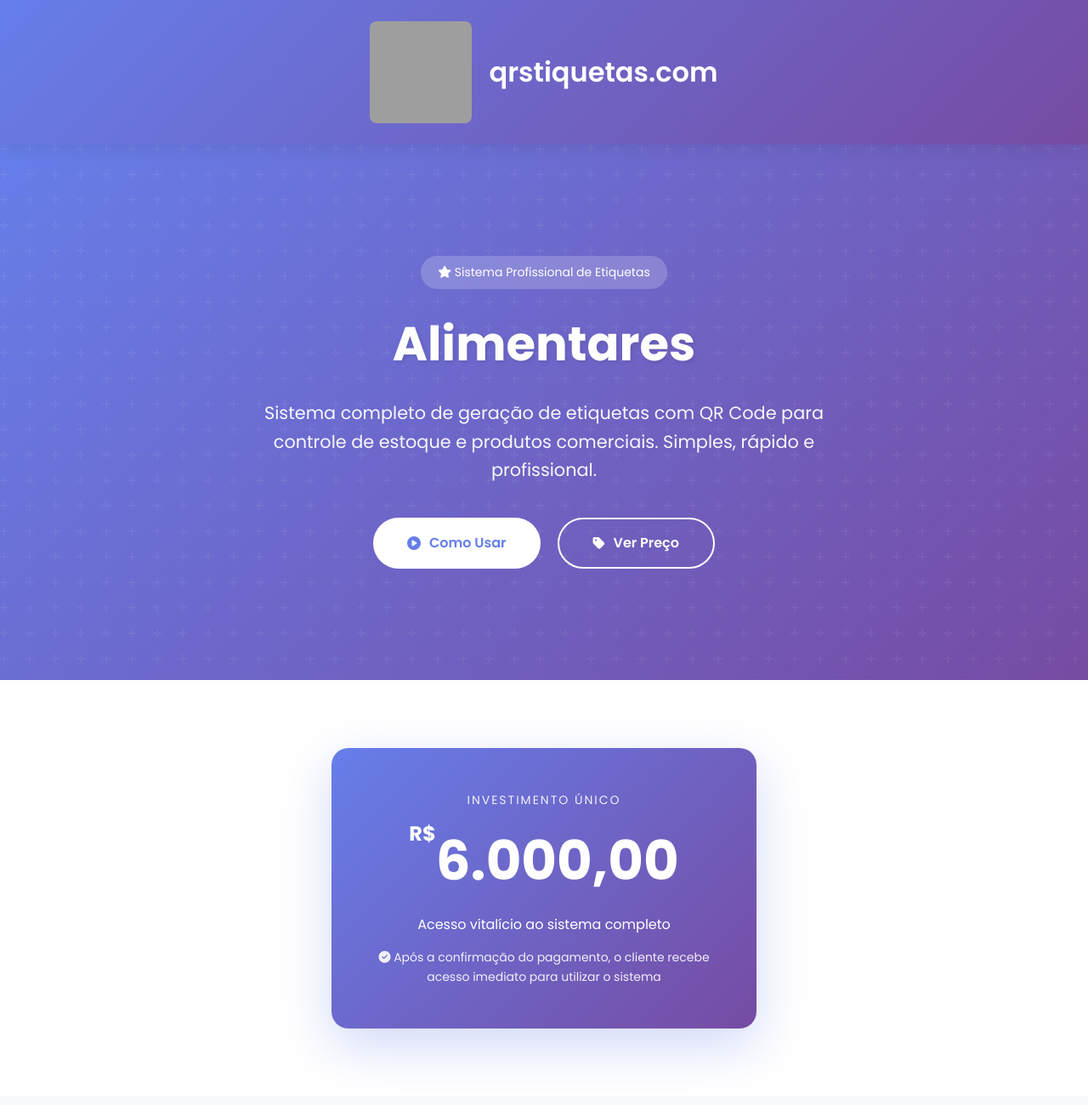
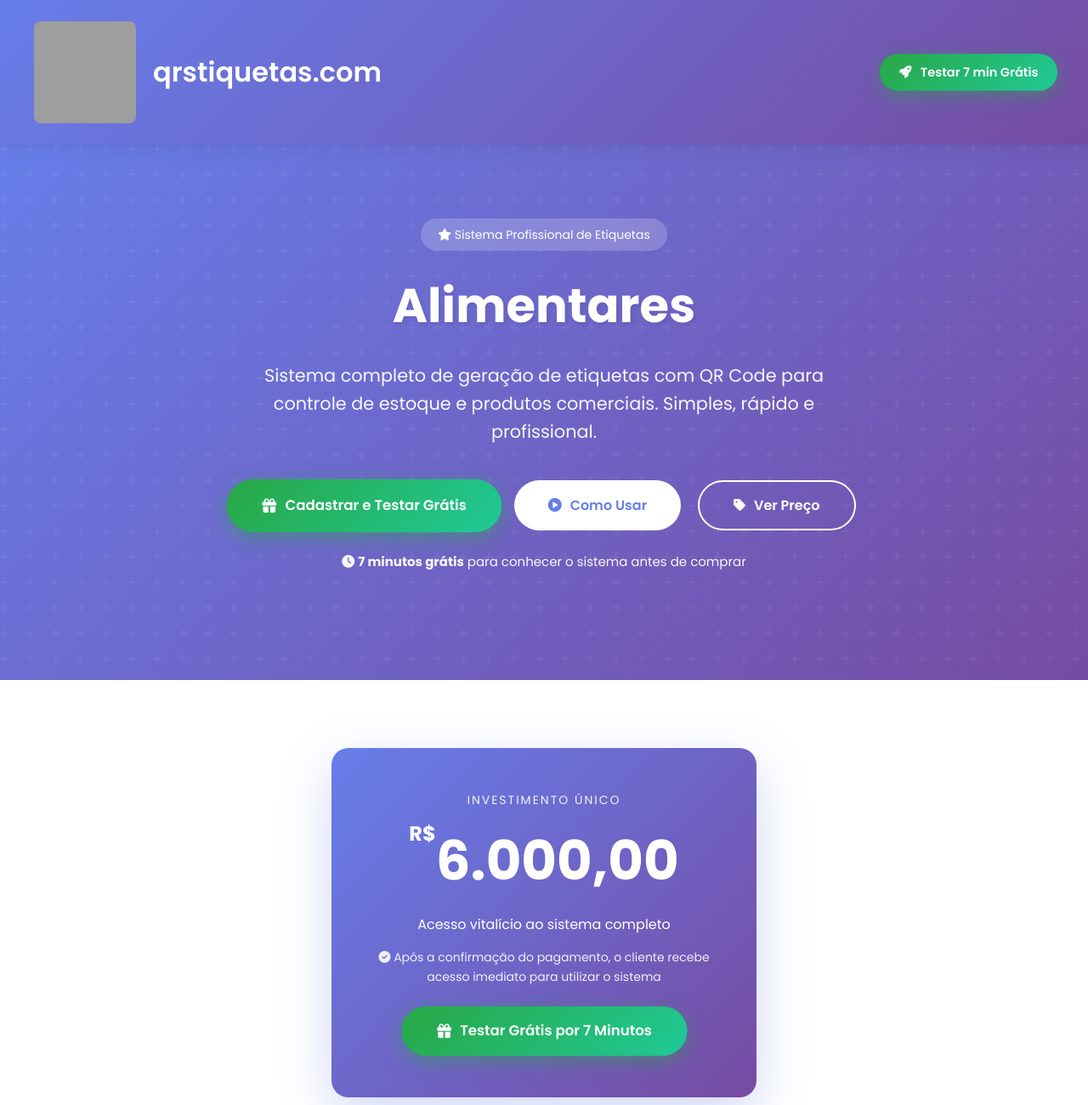
Before and after one commit to Alexandrexicara/qretiquetas.com, a website: page index.html in a window 1280 px wide. Shown: the top 1300 px of the page at 85% size. Drawn offline with Linux system fonts and the light colour scheme; grey boxes are pictures that could not be loaded.

```diff
--- a/index.html
+++ b/index.html
@@ -31,6 +31,9 @@
         .btn-primary:hover { transform: translateY(-3px); box-shadow: 0 10px 30px rgba(0,0,0,0.2); }
         .btn-secondary { background: transparent; color: white; border: 2px solid white; }
         .btn-secondary:hover { background: white; color: #667eea; }
+        .btn-trial { background: linear-gradient(135deg, #28a745, #20c997); color: white; box-shadow: 0 6px 20px rgba(40,167,69,0.5); animation: trialBlink 2s ease-in-out infinite; }
+        .btn-trial:hover { transform: translateY(-3px) scale(1.05); box-shadow: 0 12px 30px rgba(40,167,69,0.6); }
+        @keyframes trialBlink { 0%,100% { transform: scale(1); } 50% { transform: scale(1.04); } }
         .price-section { background: #fff; padding: 80px 20px; text-align: center; }
         .price-card { max-width: 500px; margin: 0 auto; background: linear-gradient(135deg, #667eea 0%, #764ba2 100%); border-radius: 20px; padding: 50px; color: white; box-shadow: 0 20px 60px rgba(102, 126, 234, 0.3); }
         .price-label { font-size: 14px; text-transform: uppercase; letter-spacing: 2px; opacity: 0.9; margin-bottom: 10px; }
@@ -94,6 +97,9 @@
         <div class="header-content">
             <img src="img/logo.png" alt="Logo" class="header-logo">
             <h1 class="header-title">qrstiquetas.com</h1>
+            <a href="cadastro.html" class="btn btn-trial" style="padding:10px 22px;font-size:14px;margin-left:auto;">
+                <i class="fas fa-rocket"></i> Testar 7 min Grátis
+            </a>
         </div>
     </header>
 
@@ -103,9 +109,13 @@
             <h1>Alimentares</h1>
             <p>Sistema completo de geração de etiquetas com QR Code para controle de estoque e produtos comerciais. Simples, rápido e profissional.</p>
             <div class="hero-buttons">
+                <a href="cadastro.html" class="btn btn-trial"><i class="fas fa-gift"></i> Cadastrar e Testar Grátis</a>
                 <a href="#como-usar" class="btn btn-primary"><i class="fas fa-play-circle"></i> Como Usar</a>
                 <a href="#preco" class="btn btn-secondary"><i class="fas fa-tag"></i> Ver Preço</a>
             </div>
+            <p style="margin-top:25px;font-size:15px;opacity:0.95;">
+                <i class="fas fa-clock"></i> <strong>7 minutos grátis</strong> para conhecer o sistema antes de comprar
+            </p>
         </div>
     </section>
 
@@ -115,6 +125,9 @@
             <div class="price-value"><span>R$</span>6.000,00</div>
             <p>Acesso vitalício ao sistema completo</p>
             <div class="price-note"><i class="fas fa-check-circle"></i> Após a confirmação do pagamento, o cliente recebe acesso imediato para utilizar o sistema</div>
+            <a href="cadastro.html" class="btn btn-trial" style="margin-top:25px;">
+                <i class="fas fa-gift"></i> Testar Grátis por 7 Minutos
+            </a>
         </div>
     </section>
 
@@ -272,7 +285,10 @@
         <h2>Pronto para Organizar suas Etiquetas?</h2>
         <p>Adquira agora o sistema Alimentares e tenha controle total dos seus produtos com etiquetas profissionais.</p>
         <div class="cta-price">R$ 6.000,00</div>
-        <a href="checkout.html" class="cta-btn"><i class="fas fa-shopping-cart"></i> Quero Comprar Agora</a>
+        <div style="display:flex;gap:15px;justify-content:center;flex-wrap:wrap;">
+            <a href="cadastro.html" class="cta-btn" style="background:linear-gradient(135deg,#28a745,#20c997);color:#fff;"><i class="fas fa-gift"></i> Testar 7 min Grátis</a>
+            <a href="checkout.html" class="cta-btn"><i class="fas fa-shopping-cart"></i> Quero Comprar Agora</a>
+        </div>
         <p style="margin-top: 20px; font-size: 14px; opacity: 0.8;"><i class="fas fa-info-circle"></i> Após a confirmação do pagamento, você receberá o acesso liberado para usar o sistema imediatamente.</p>
     </section>
 
```
